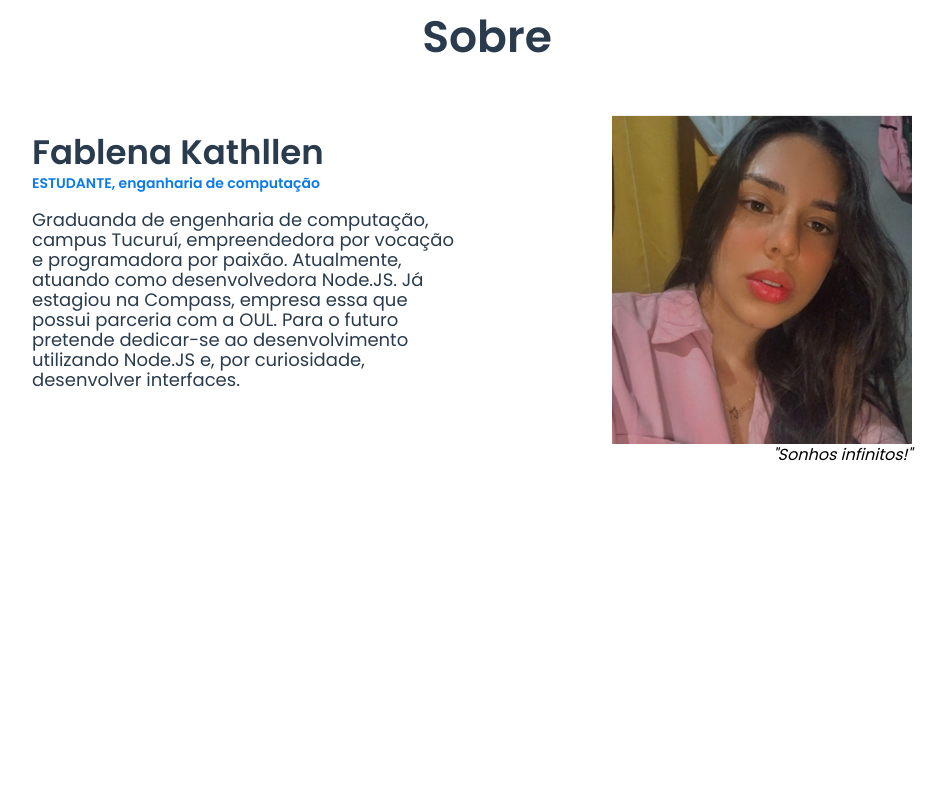
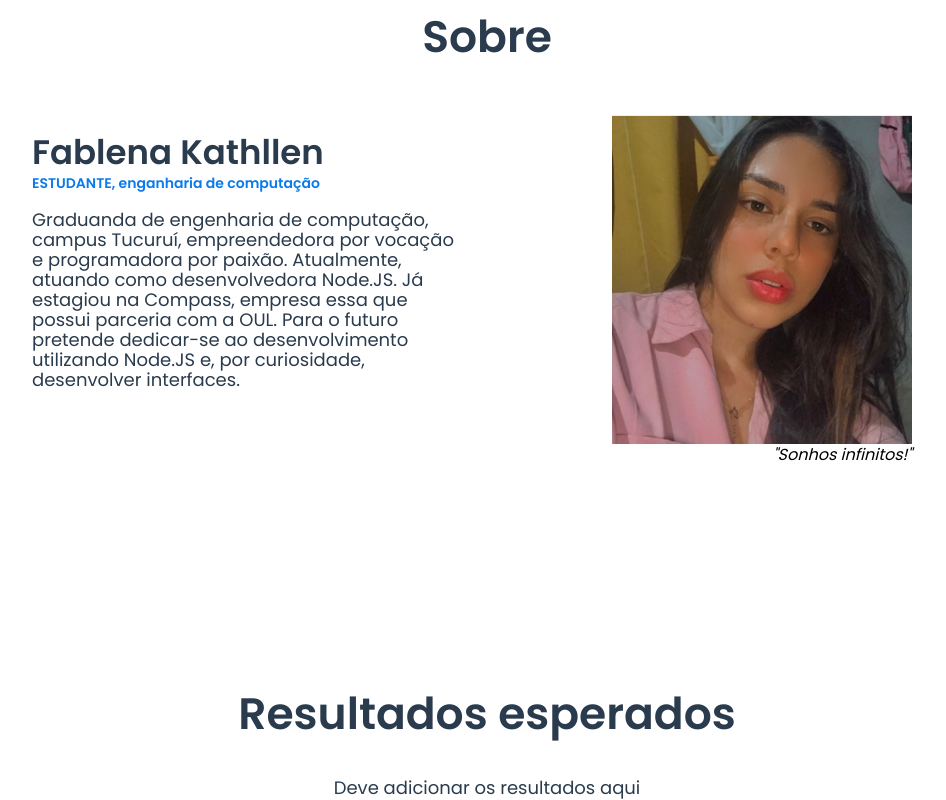
Before and after one commit to ikathllen/IHC-interface, a plain HTML site: page index.html in a window 1280 px wide. Shown: the part 1427-2227 px from the top of the page, without its empty margins (153-1099 px from the left). Before the commit the page ends 1928 px from the top, so only its background shows below. Drawn offline with Linux system fonts and the light colour scheme.

Commit message:
Adicionando o espaço para implementar depois os resultados

```diff
--- a/css/styles.css
+++ b/css/styles.css
@@ -218,3 +218,18 @@ html, body{
     font-size: 16px;
     float: right;
 }
+.resultado-title{
+    padding-top: 300px;
+    font-size: 44px;
+    line-height: 48px;
+    color: #2A3B4D;
+    font-weight: 600;
+    text-align: center;
+    margin-bottom: 40px;
+}
+.resultado-subtitle{
+    font-size: 18px;
+    line-height: 20px;
+    color: #2A3B4D;
+    text-align: center;
+}
--- a/index.html
+++ b/index.html
@@ -118,6 +118,12 @@
                 <h5 class="sobre-subtitle">Graduanda de engenharia de computação,<br>campus Tucuruí, empreendedora por vocação<br>e programadora por paixão. Atualmente,<br>atuando como desenvolvedora Node.JS. Já<br>estagiou na Compass, empresa essa que<br>possui parceria com a OUL. Para o futuro<br>pretende dedicar-se ao desenvolvimento<br>utilizando Node.JS e, por curiosidade,<br>desenvolver interfaces. </h5>
             </div>
         </div>
+        <div class="Resultados">
+            <div class="center">
+                <h2 class="resultado-title">Resultados esperados</h2>
+                <h5 class="resultado-subtitle">Deve adicionar os resultados aqui</h5>
+            </div>
+        </div>
     </div>
 </body>
 </html>
```
Also changed, not shown: 1 other file.
